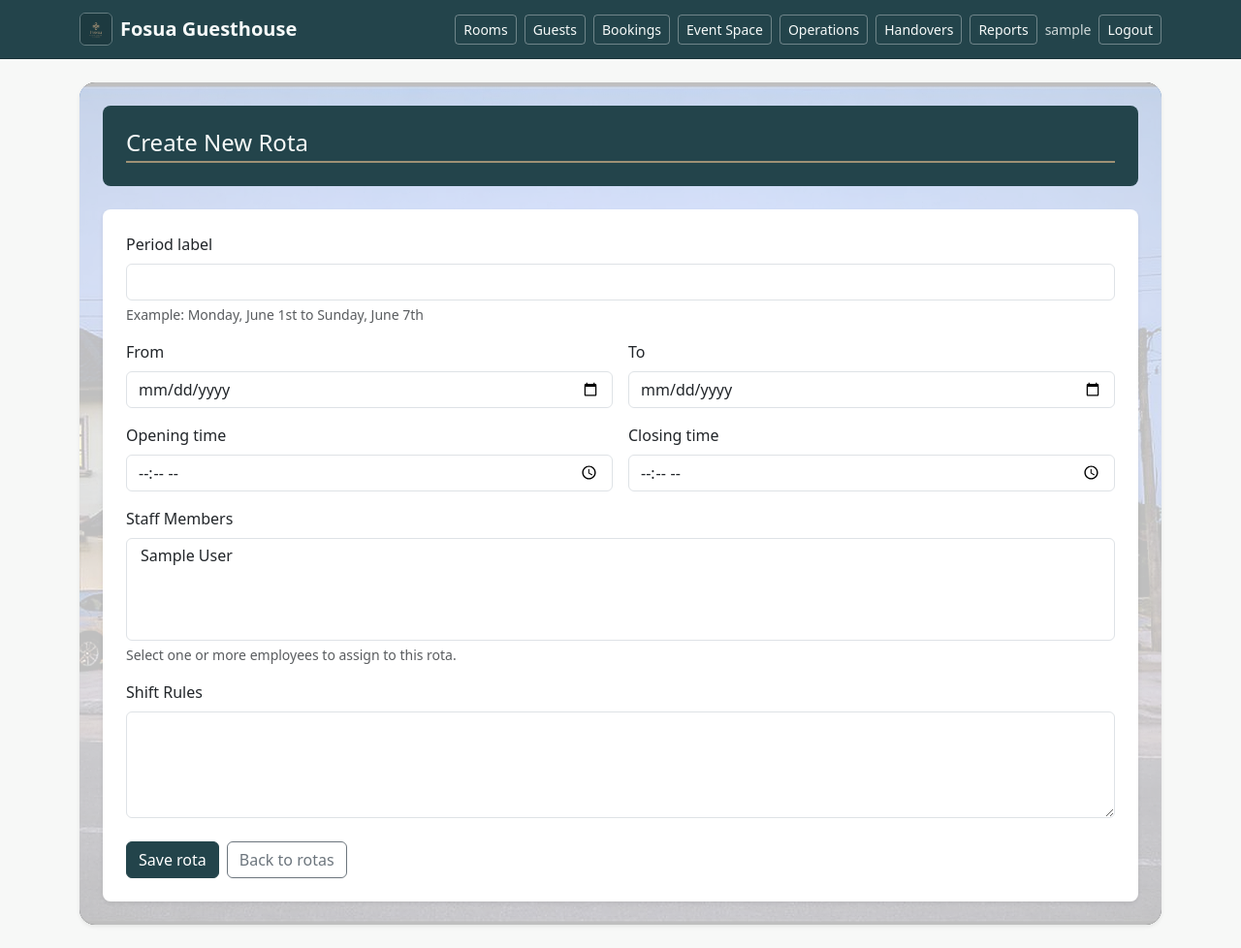
After one commit to yeboaheric/fosua-guesthouse-management-system, a Django app: page /dashboard/admin/hr/rotas/new/ in a window 1280 px wide. The commit adds this page. Shown: the whole page at 97% size. Run offline with Django 5.2, Linux system fonts and the light colour scheme; a user stored in the database is signed in; tables that the repository leaves empty hold one stand-in row (values such as "Sample post").

Commit message:
update accounts/models.py update accounts/urls.py update accounts/views.py update templates/accounts/hr_employee_list.html update templates/accounts/reception_dashboard.html

```diff
--- a/accounts/forms.py
+++ b/accounts/forms.py
@@ -1,8 +1,20 @@
 from datetime import date
 
 from django import forms
+from django.core.validators import RegexValidator
 
-from accounts.models import Employee
+from accounts.models import Employee, Rota
+
+
+GHA_CARD_VALIDATOR = RegexValidator(
+    regex=r"^GHA-\d{9}-\d$",
+    message="Enter a valid Ghana Card number in the format GHA-123456789-0.",
+)
+
+GPS_ADDRESS_VALIDATOR = RegexValidator(
+    regex=r"^[A-Z]{2}-[A-Z0-9]{4}-[A-Z0-9]{2}$",
+    message="Enter a valid GPS address in the format AK-1234-56.",
+)
 
 
 class EmployeeForm(forms.ModelForm):
@@ -26,13 +38,76 @@ class EmployeeForm(forms.ModelForm):
             "marital_status",
             "ethnic_origin",
             "religion",
+            "passport_photo",
         ]
         widgets = {
-            "date_of_birth": forms.DateInput(attrs={"type": "date"}),
-            "start_date": forms.DateInput(attrs={"type": "date"}),
-            "termination_date": forms.DateInput(attrs={"type": "date"}),
-            "email": forms.EmailInput(attrs={"autocomplete": "email"}),
-            "contact_number": forms.TextInput(attrs={"autocomplete": "tel"}),
-            "emergency_contact_number": forms.TextInput(attrs={"autocomplete": "tel"}),
-            "gps_address": forms.Textarea(attrs={"rows": 2}),
+            "date_of_birth": forms.DateInput(attrs={"type": "date", "class": "form-control"}),
+            "start_date": forms.DateInput(attrs={"type": "date", "class": "form-control"}),
+            "termination_date": forms.DateInput(attrs={"type": "date", "class": "form-control"}),
+            "email": forms.EmailInput(attrs={"autocomplete": "email", "class": "form-control"}),
+            "contact_number": forms.TextInput(attrs={"autocomplete": "tel", "class": "form-control"}),
+            "emergency_contact_number": forms.TextInput(attrs={"autocomplete": "tel", "class": "form-control"}),
+            "ghana_card_number": forms.TextInput(attrs={"placeholder": "GHA-123456789-0", "class": "form-control"}),
+            "gps_address": forms.TextInput(attrs={"placeholder": "AK-1234-56", "class": "form-control"}),
+            "nationality": forms.TextInput(attrs={"class": "form-control"}),
+            "next_of_kin": forms.TextInput(attrs={"class": "form-control"}),
+            "passport_photo": forms.ClearableFileInput(attrs={"class": "form-control"}),
+            "position": forms.Select(attrs={"class": "form-select"}),
+            "gender": forms.Select(attrs={"class": "form-select"}),
+            "marital_status": forms.Select(attrs={"class": "form-select"}),
+            "religion": forms.Select(attrs={"class": "form-select"}),
+            "ethnic_origin": forms.TextInput(attrs={"class": "form-control"}),
+            "first_name": forms.TextInput(attrs={"class": "form-control"}),
+            "last_name": forms.TextInput(attrs={"class": "form-control"}),
         }
+
+    def __init__(self, *args, **kwargs):
+        super().__init__(*args, **kwargs)
+        for field_name in self.fields:
+            field = self.fields[field_name]
+            if field.widget.attrs.get("class") is None:
+                if isinstance(field.widget, forms.Select):
+                    field.widget.attrs["class"] = "form-select"
+                else:
+                    field.widget.attrs["class"] = "form-control"
+
+    def clean_ghana_card_number(self):
+        value = self.cleaned_data.get("ghana_card_number", "").strip().upper()
+        GHA_CARD_VALIDATOR(value)
+        return value
+
+    def clean_gps_address(self):
+        value = self.cleaned_data.get("gps_address", "").strip().upper()
+        GPS_ADDRESS_VALIDATOR(value)
+        return value
+
+
+class RotaForm(forms.ModelForm):
+    class Meta:
+        model = Rota
+        fields = [
+            "period",
+            "period_start",
+            "period_end",
+            "staff_members",
+            "opening_time",
+            "closing_time",
+            "shift_rules",
+        ]
+        widgets = {
+            "period_start": forms.DateInput(attrs={"type": "date", "class": "form-control"}),
+            "period_end": forms.DateInput(attrs={"type": "date", "class": "form-control"}),
+            "opening_time": forms.TimeInput(attrs={"type": "time", "class": "form-control"}),
+            "closing_time": forms.TimeInput(attrs={"type": "time", "class": "form-control"}),
+            "staff_members": forms.SelectMultiple(attrs={"class": "form-select"}),
+            "shift_rules": forms.Textarea(attrs={"rows": 4, "class": "form-control"}),
+            "period": forms.TextInput(attrs={"class": "form-control"}),
+        }
+
+    def __init__(self, *args, **kwargs):
+        super().__init__(*args, **kwargs)
+        self.fields["period_start"].required = True
+        self.fields["period_end"].required = True
+        self.fields["opening_time"].required = True
+        self.fields["closing_time"].required = True
+        self.fields["staff_members"].required = False
--- a/accounts/urls.py
+++ b/accounts/urls.py
@@ -12,6 +12,10 @@ from accounts.views import (
     hr_employee_create,
     hr_employee_list,
     hr_employee_update,
+    hr_employee_delete,
+    hr_rota_create,
+    hr_rota_list,
+    hr_rota_update,
     reception_dashboard,
 )
 
@@ -35,5 +39,9 @@ urlpatterns = [
     path("dashboard/admin/hr/", hr_employee_list, name="hr-list"),
     path("dashboard/admin/hr/new/", hr_employee_create, name="hr-create"),
     path("dashboard/admin/hr/<int:pk>/edit/", hr_employee_update, name="hr-update"),
+    path("dashboard/admin/hr/<int:pk>/delete/", hr_employee_delete, name="hr-delete"),
+    path("dashboard/admin/hr/rotas/", hr_rota_list, name="hr-rota-list"),
+    path("dashboard/admin/hr/rotas/new/", hr_rota_create, name="hr-rota-create"),
+    path("dashboard/admin/hr/rotas/<int:pk>/edit/", hr_rota_update, name="hr-rota-update"),
     path("dashboard/reception/", reception_dashboard, name="reception-dashboard"),
 ]
--- a/accounts/views.py
+++ b/accounts/views.py
@@ -9,11 +9,12 @@ from django.contrib.auth.decorators import login_required
 from django.contrib.auth.views import LoginView, LogoutView
 from django.http import HttpResponse
 from django.shortcuts import redirect, render
+from django.shortcuts import get_object_or_404
 from django.utils import timezone
 
 from accounts.decorators import group_required
-from accounts.forms import EmployeeForm
-from accounts.models import Employee
+from accounts.forms import EmployeeForm, RotaForm
+from accounts.models import Employee, Rota
 from bookings.models import Booking, Payment
 from rooms.models import Room
 
@@ -66,7 +67,7 @@ def hr_employee_list(request):
 
 @group_required("Admin")
 def hr_employee_create(request):
-    form = EmployeeForm(request.POST or None)
+    form = EmployeeForm(request.POST or None, request.FILES or None)
     if form.is_valid():
         form.save()
         return redirect("hr-list")
@@ -76,11 +77,53 @@ def hr_employee_create(request):
 @group_required("Admin")
 def hr_employee_update(request, pk):
     employee = Employee.objects.get(pk=pk)
-    form = EmployeeForm(request.POST or None, instance=employee)
+    form = EmployeeForm(request.POST or None, request.FILES or None, instance=employee)
     if form.is_valid():
         form.save()
         return redirect("hr-list")
     return render(request, "accounts/hr_employee_form.html", {"form": form, "form_title": "Update Employee"})
+
+
+@group_required("Admin")
+def hr_employee_delete(request, pk):
+    employee = get_object_or_404(Employee, pk=pk)
+    if request.method == "POST":
+        employee.delete()
+        return redirect("hr-list")
+    return render(request, "accounts/hr_employee_confirm_delete.html", {"employee": employee})
+
+
+@group_required("Admin")
+def hr_rota_list(request):
+    rotas = Rota.objects.prefetch_related("staff_members").all()
+    return render(request, "accounts/hr_rota_list.html", {"rotas": rotas})
+
+
+@group_required("Admin")
+def hr_rota_create(request):
+    form = RotaForm(request.POST or None)
+    if form.is_valid():
+        form.save()
+        return redirect("hr-rota-list")
+    return render(
+        request,
+        "accounts/hr_rota_form.html",
+        {"form": form, "form_title": "Create New Rota"},
+    )
+
+
+@group_required("Admin")
+def hr_rota_update(request, pk):
+    rota = Rota.objects.get(pk=pk)
+    form = RotaForm(request.POST or None, instance=rota)
+    if form.is_valid():
+        form.save()
+        return redirect("hr-rota-list")
+    return render(
+        request,
+        "accounts/hr_rota_form.html",
+        {"form": form, "form_title": "Edit Rota"},
+    )
 
 
 @group_required("Admin")
--- a/requirements.txt
+++ b/requirements.txt
@@ -6,3 +6,4 @@ django-axes>=7.1,<8
 reportlab>=4.5,<4.6
 gunicorn>=26,<27
 whitenoise>=6.12,<7
+Pillow>=9.0,<10
--- /dev/null
+++ b/templates/accounts/hr_rota_form.html
@@ -0,0 +1,56 @@
+{% extends "base.html" %}
+{% load static %}
+
+{% block content %}
+<div class="dashboard-background p-4 rounded-4 shadow-sm">
+  <div class="brand-panel p-4 mb-4">
+    <h1 class="h4 mb-1">{{ form_title }}</h1>
+    <div class="brand-gold-line"></div>
+  </div>
+
+  <div class="card shadow-sm border-0">
+    <div class="card-body p-4">
+      <form method="post">
+        {% csrf_token %}
+        <div class="row g-3">
+          <div class="col-12">
+            <label class="form-label" for="id_period">Period label</label>
+            {{ form.period }}
+            <div class="form-text">Example: Monday, June 1st to Sunday, June 7th</div>
+          </div>
+          <div class="col-md-6">
+            <label class="form-label" for="id_period_start">From</label>
+            {{ form.period_start }}
+          </div>
+          <div class="col-md-6">
+            <label class="form-label" for="id_period_end">To</label>
+            {{ form.period_end }}
+          </div>
+          <div class="col-md-6">
+            <label class="form-label" for="id_opening_time">Opening time</label>
+            {{ form.opening_time }}
+          </div>
+          <div class="col-md-6">
+            <label class="form-label" for="id_closing_time">Closing time</label>
+            {{ form.closing_time }}
+          </div>
+          <div class="col-12">
+            <label class="form-label" for="id_staff_members">Staff Members</label>
+            {{ form.staff_members }}
+            <div class="form-text">Select one or more employees to assign to this rota.</div>
+          </div>
+          <div class="col-12">
+            <label class="form-label" for="id_shift_rules">Shift Rules</label>
+            {{ form.shift_rules }}
+          </div>
+        </div>
+
+        <div class="mt-4 d-flex gap-2">
+          <button type="submit" class="btn btn-primary">Save rota</button>
+          <a class="btn btn-outline-secondary" href="{% url 'hr-rota-list' %}">Back to rotas</a>
+        </div>
+      </form>
+    </div>
+  </div>
+</div>
+{% endblock %}
```
Also changed, not shown: accounts/admin.py (+8 -1 lines), accounts/models.py (+46 -2 lines), templates/accounts/admin_dashboard.html (+8 -0 lines), templates/accounts/hr_employee_confirm_delete.html (added, +24 -0 lines), templates/accounts/hr_employee_form.html (+35 -19 lines), templates/accounts/hr_employee_list.html (+10 -6 lines), templates/accounts/hr_rota_list.html (added, +50 -0 lines), accounts/migrations/0002_rota.py (added), accounts/migrations/0003_remove_rota_operating_hours_rota_closing_time_and_more.py (added), accounts/migrations/0004_employee_passport_photo_alter_employee_position_and_more.py (added).
